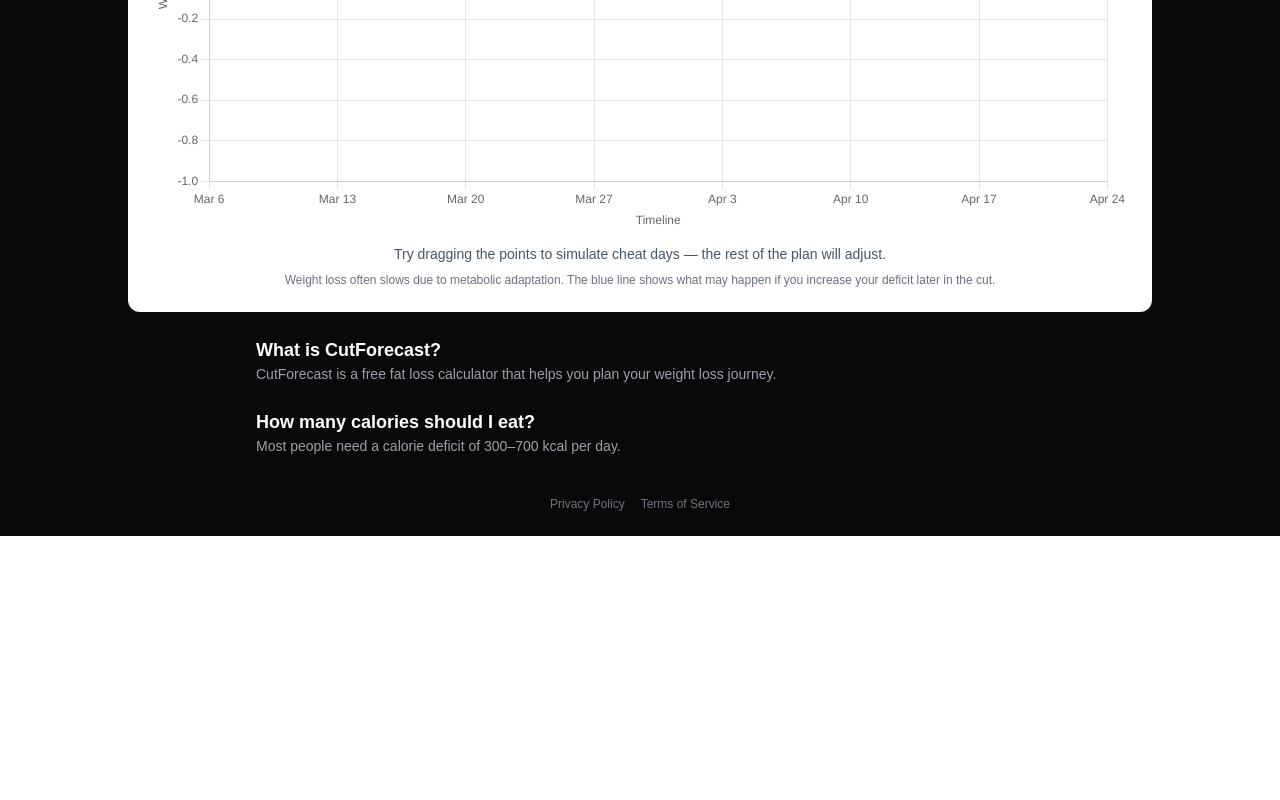
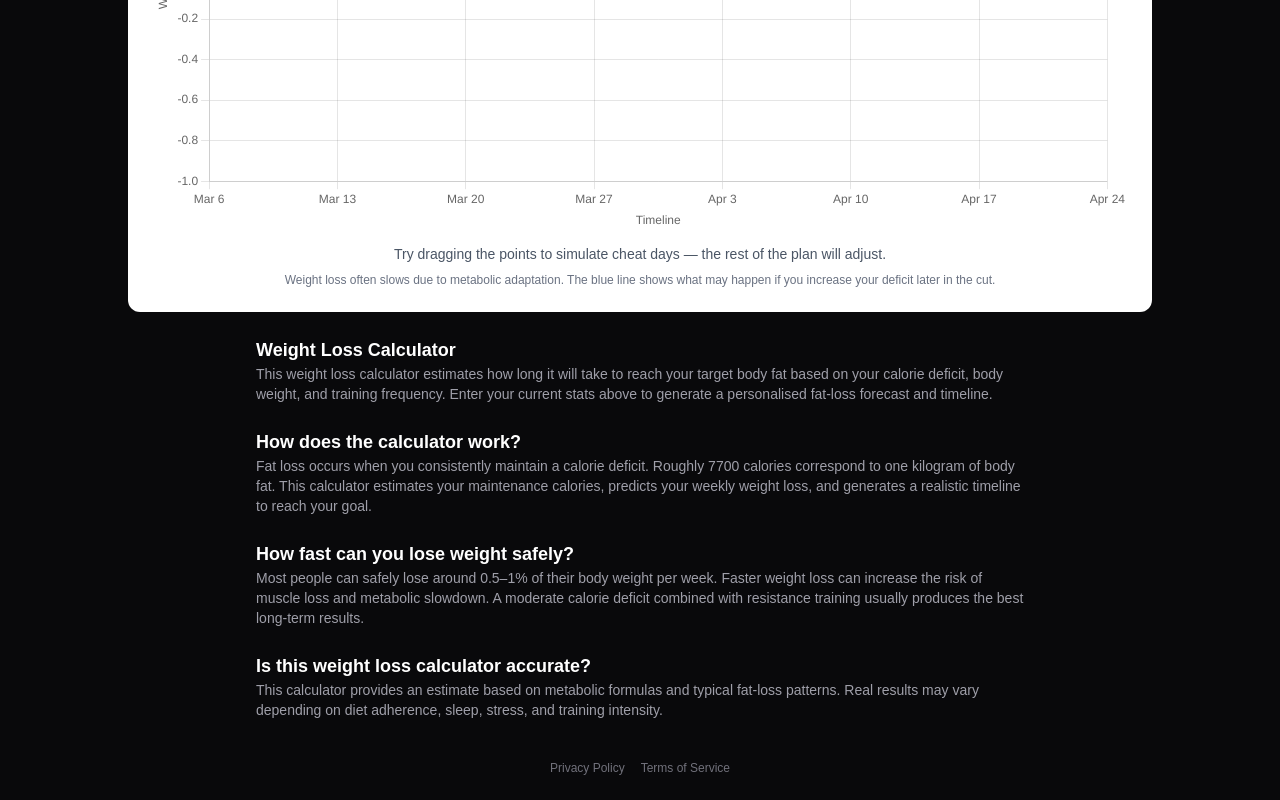
Before and after one commit to edwarddeakin06-maker/cutforecast, a Next.js app: page / in a window 1280 px wide. Shown: the part 1322-2122 px from the top of the page. Before the commit the page ends 1858 px from the top, so only its background shows below. Built offline with nearby package versions, Linux system fonts and the light colour scheme.

Commit message:
Improve SEO content

```diff
--- a/app/body-fat-calculator/page.tsx
+++ b/app/body-fat-calculator/page.tsx
@@ -988,19 +988,45 @@ Start Weight: {weightUnit === "kg"
 )}
 
         {/* 🔥 SEO */}
+        {/* 🔥 SEO */}
 <div className="text-zinc-400 text-sm space-y-6 max-w-3xl mx-auto">
 
   <div>
-            <h2 className="text-white text-lg font-semibold">What is CutForecast?</h2>
+    <h2 className="text-white text-lg font-semibold">Weight Loss Calculator</h2>
     <p>
-              CutForecast is a free fat loss calculator that helps you plan your weight loss journey.
+      This weight loss calculator estimates how long it will take to reach your
+      target body fat based on your calorie deficit, body weight, and training
+      frequency. Enter your current stats above to generate a personalised
+      fat-loss forecast and timeline.
     </p>
   </div>
 
   <div>
-            <h2 className="text-white text-lg font-semibold">How many calories should I eat?</h2>
+    <h2 className="text-white text-lg font-semibold">How does the calculator work?</h2>
     <p>
-              Most people need a calorie deficit of 300–700 kcal per day.
+      Fat loss occurs when you consistently maintain a calorie deficit.
+      Roughly 7700 calories correspond to one kilogram of body fat. This
+      calculator estimates your maintenance calories, predicts your weekly
+      weight loss, and generates a realistic timeline to reach your goal.
+    </p>
+  </div>
+
+  <div>
+    <h2 className="text-white text-lg font-semibold">How fast can you lose weight safely?</h2>
+    <p>
+      Most people can safely lose around 0.5–1% of their body weight per week.
+      Faster weight loss can increase the risk of muscle loss and metabolic
+      slowdown. A moderate calorie deficit combined with resistance training
+      usually produces the best long-term results.
+    </p>
+  </div>
+
+  <div>
+    <h2 className="text-white text-lg font-semibold">Is this weight loss calculator accurate?</h2>
+    <p>
+      This calculator provides an estimate based on metabolic formulas and
+      typical fat-loss patterns. Real results may vary depending on diet
+      adherence, sleep, stress, and training intensity.
     </p>
   </div>
 
--- a/app/calorie-deficit-calculator/page.tsx
+++ b/app/calorie-deficit-calculator/page.tsx
@@ -988,19 +988,45 @@ Start Weight: {weightUnit === "kg"
 )}
 
         {/* 🔥 SEO */}
+        {/* 🔥 SEO */}
 <div className="text-zinc-400 text-sm space-y-6 max-w-3xl mx-auto">
 
   <div>
-            <h2 className="text-white text-lg font-semibold">What is CutForecast?</h2>
+    <h2 className="text-white text-lg font-semibold">Weight Loss Calculator</h2>
     <p>
-              CutForecast is a free fat loss calculator that helps you plan your weight loss journey.
+      This weight loss calculator estimates how long it will take to reach your
+      target body fat based on your calorie deficit, body weight, and training
+      frequency. Enter your current stats above to generate a personalised
+      fat-loss forecast and timeline.
     </p>
   </div>
 
   <div>
-            <h2 className="text-white text-lg font-semibold">How many calories should I eat?</h2>
+    <h2 className="text-white text-lg font-semibold">How does the calculator work?</h2>
     <p>
-              Most people need a calorie deficit of 300–700 kcal per day.
+      Fat loss occurs when you consistently maintain a calorie deficit.
+      Roughly 7700 calories correspond to one kilogram of body fat. This
+      calculator estimates your maintenance calories, predicts your weekly
+      weight loss, and generates a realistic timeline to reach your goal.
+    </p>
+  </div>
+
+  <div>
+    <h2 className="text-white text-lg font-semibold">How fast can you lose weight safely?</h2>
+    <p>
+      Most people can safely lose around 0.5–1% of their body weight per week.
+      Faster weight loss can increase the risk of muscle loss and metabolic
+      slowdown. A moderate calorie deficit combined with resistance training
+      usually produces the best long-term results.
+    </p>
+  </div>
+
+  <div>
+    <h2 className="text-white text-lg font-semibold">Is this weight loss calculator accurate?</h2>
+    <p>
+      This calculator provides an estimate based on metabolic formulas and
+      typical fat-loss patterns. Real results may vary depending on diet
+      adherence, sleep, stress, and training intensity.
     </p>
   </div>
 
--- a/app/how-long-to-lose-weight/page.tsx
+++ b/app/how-long-to-lose-weight/page.tsx
@@ -988,19 +988,45 @@ Start Weight: {weightUnit === "kg"
 )}
 
         {/* 🔥 SEO */}
+        {/* 🔥 SEO */}
 <div className="text-zinc-400 text-sm space-y-6 max-w-3xl mx-auto">
 
   <div>
-            <h2 className="text-white text-lg font-semibold">What is CutForecast?</h2>
+    <h2 className="text-white text-lg font-semibold">Weight Loss Calculator</h2>
     <p>
-              CutForecast is a free fat loss calculator that helps you plan your weight loss journey.
+      This weight loss calculator estimates how long it will take to reach your
+      target body fat based on your calorie deficit, body weight, and training
+      frequency. Enter your current stats above to generate a personalised
+      fat-loss forecast and timeline.
     </p>
   </div>
 
   <div>
-            <h2 className="text-white text-lg font-semibold">How many calories should I eat?</h2>
+    <h2 className="text-white text-lg font-semibold">How does the calculator work?</h2>
     <p>
-              Most people need a calorie deficit of 300–700 kcal per day.
+      Fat loss occurs when you consistently maintain a calorie deficit.
+      Roughly 7700 calories correspond to one kilogram of body fat. This
+      calculator estimates your maintenance calories, predicts your weekly
+      weight loss, and generates a realistic timeline to reach your goal.
+    </p>
+  </div>
+
+  <div>
+    <h2 className="text-white text-lg font-semibold">How fast can you lose weight safely?</h2>
+    <p>
+      Most people can safely lose around 0.5–1% of their body weight per week.
+      Faster weight loss can increase the risk of muscle loss and metabolic
+      slowdown. A moderate calorie deficit combined with resistance training
+      usually produces the best long-term results.
+    </p>
+  </div>
+
+  <div>
+    <h2 className="text-white text-lg font-semibold">Is this weight loss calculator accurate?</h2>
+    <p>
+      This calculator provides an estimate based on metabolic formulas and
+      typical fat-loss patterns. Real results may vary depending on diet
+      adherence, sleep, stress, and training intensity.
     </p>
   </div>
 
--- a/app/page.tsx
+++ b/app/page.tsx
@@ -988,19 +988,45 @@ Start Weight: {weightUnit === "kg"
 )}
 
         {/* 🔥 SEO */}
+        {/* 🔥 SEO */}
 <div className="text-zinc-400 text-sm space-y-6 max-w-3xl mx-auto">
 
   <div>
-            <h2 className="text-white text-lg font-semibold">What is CutForecast?</h2>
+    <h2 className="text-white text-lg font-semibold">Weight Loss Calculator</h2>
     <p>
-              CutForecast is a free fat loss calculator that helps you plan your weight loss journey.
+      This weight loss calculator estimates how long it will take to reach your
+      target body fat based on your calorie deficit, body weight, and training
+      frequency. Enter your current stats above to generate a personalised
+      fat-loss forecast and timeline.
     </p>
   </div>
 
   <div>
-            <h2 className="text-white text-lg font-semibold">How many calories should I eat?</h2>
+    <h2 className="text-white text-lg font-semibold">How does the calculator work?</h2>
     <p>
-              Most people need a calorie deficit of 300–700 kcal per day.
+      Fat loss occurs when you consistently maintain a calorie deficit.
+      Roughly 7700 calories correspond to one kilogram of body fat. This
+      calculator estimates your maintenance calories, predicts your weekly
+      weight loss, and generates a realistic timeline to reach your goal.
+    </p>
+  </div>
+
+  <div>
+    <h2 className="text-white text-lg font-semibold">How fast can you lose weight safely?</h2>
+    <p>
+      Most people can safely lose around 0.5–1% of their body weight per week.
+      Faster weight loss can increase the risk of muscle loss and metabolic
+      slowdown. A moderate calorie deficit combined with resistance training
+      usually produces the best long-term results.
+    </p>
+  </div>
+
+  <div>
+    <h2 className="text-white text-lg font-semibold">Is this weight loss calculator accurate?</h2>
+    <p>
+      This calculator provides an estimate based on metabolic formulas and
+      typical fat-loss patterns. Real results may vary depending on diet
+      adherence, sleep, stress, and training intensity.
     </p>
   </div>
 
--- a/app/weight-loss-calculator/page.tsx
+++ b/app/weight-loss-calculator/page.tsx
@@ -988,19 +988,45 @@ Start Weight: {weightUnit === "kg"
 )}
 
         {/* 🔥 SEO */}
+        {/* 🔥 SEO */}
 <div className="text-zinc-400 text-sm space-y-6 max-w-3xl mx-auto">
 
   <div>
-            <h2 className="text-white text-lg font-semibold">What is CutForecast?</h2>
+    <h2 className="text-white text-lg font-semibold">Weight Loss Calculator</h2>
     <p>
-              CutForecast is a free fat loss calculator that helps you plan your weight loss journey.
+      This weight loss calculator estimates how long it will take to reach your
+      target body fat based on your calorie deficit, body weight, and training
+      frequency. Enter your current stats above to generate a personalised
+      fat-loss forecast and timeline.
     </p>
   </div>
 
   <div>
-            <h2 className="text-white text-lg font-semibold">How many calories should I eat?</h2>
+    <h2 className="text-white text-lg font-semibold">How does the calculator work?</h2>
     <p>
-              Most people need a calorie deficit of 300–700 kcal per day.
+      Fat loss occurs when you consistently maintain a calorie deficit.
+      Roughly 7700 calories correspond to one kilogram of body fat. This
+      calculator estimates your maintenance calories, predicts your weekly
+      weight loss, and generates a realistic timeline to reach your goal.
+    </p>
+  </div>
+
+  <div>
+    <h2 className="text-white text-lg font-semibold">How fast can you lose weight safely?</h2>
+    <p>
+      Most people can safely lose around 0.5–1% of their body weight per week.
+      Faster weight loss can increase the risk of muscle loss and metabolic
+      slowdown. A moderate calorie deficit combined with resistance training
+      usually produces the best long-term results.
+    </p>
+  </div>
+
+  <div>
+    <h2 className="text-white text-lg font-semibold">Is this weight loss calculator accurate?</h2>
+    <p>
+      This calculator provides an estimate based on metabolic formulas and
+      typical fat-loss patterns. Real results may vary depending on diet
+      adherence, sleep, stress, and training intensity.
     </p>
   </div>
 
```
Lines whose indentation alone changed are shown as unchanged.
